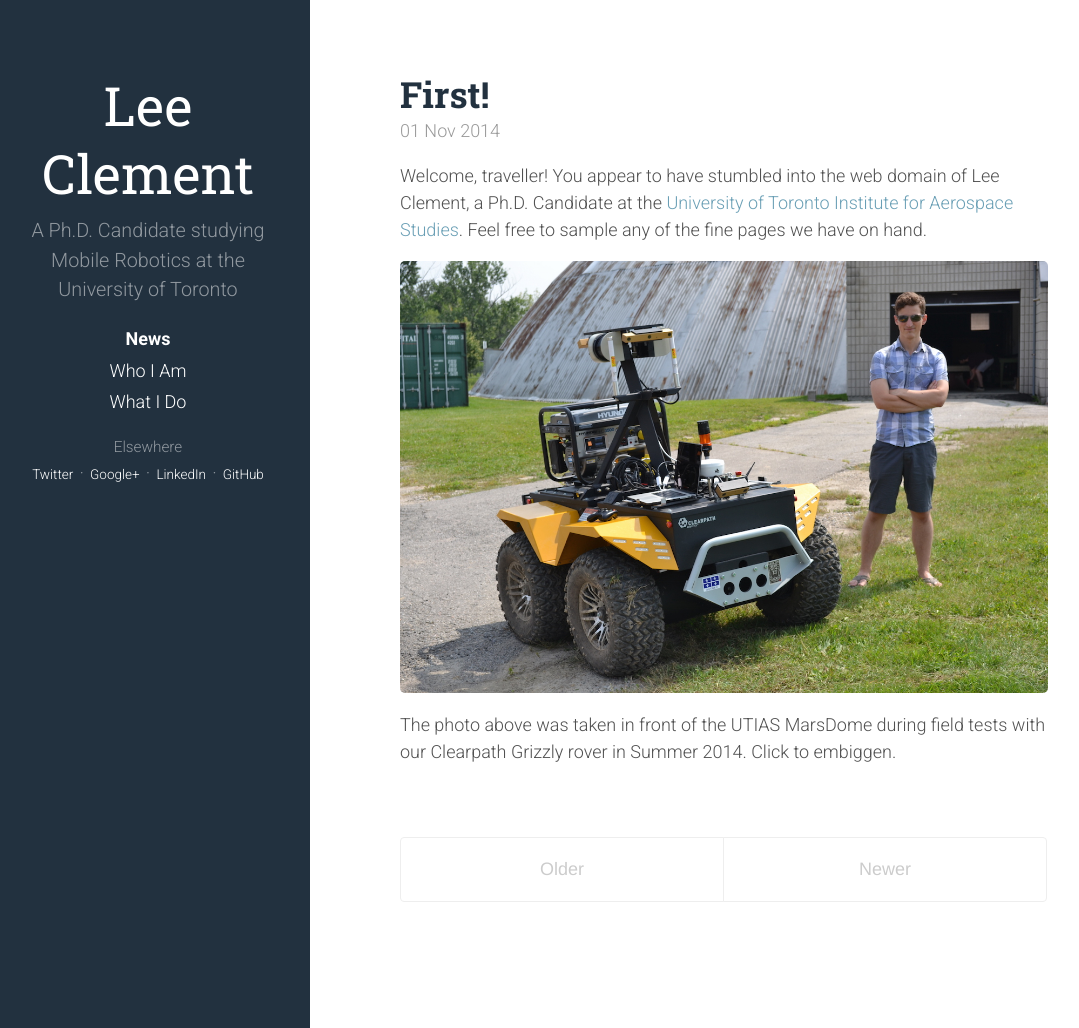
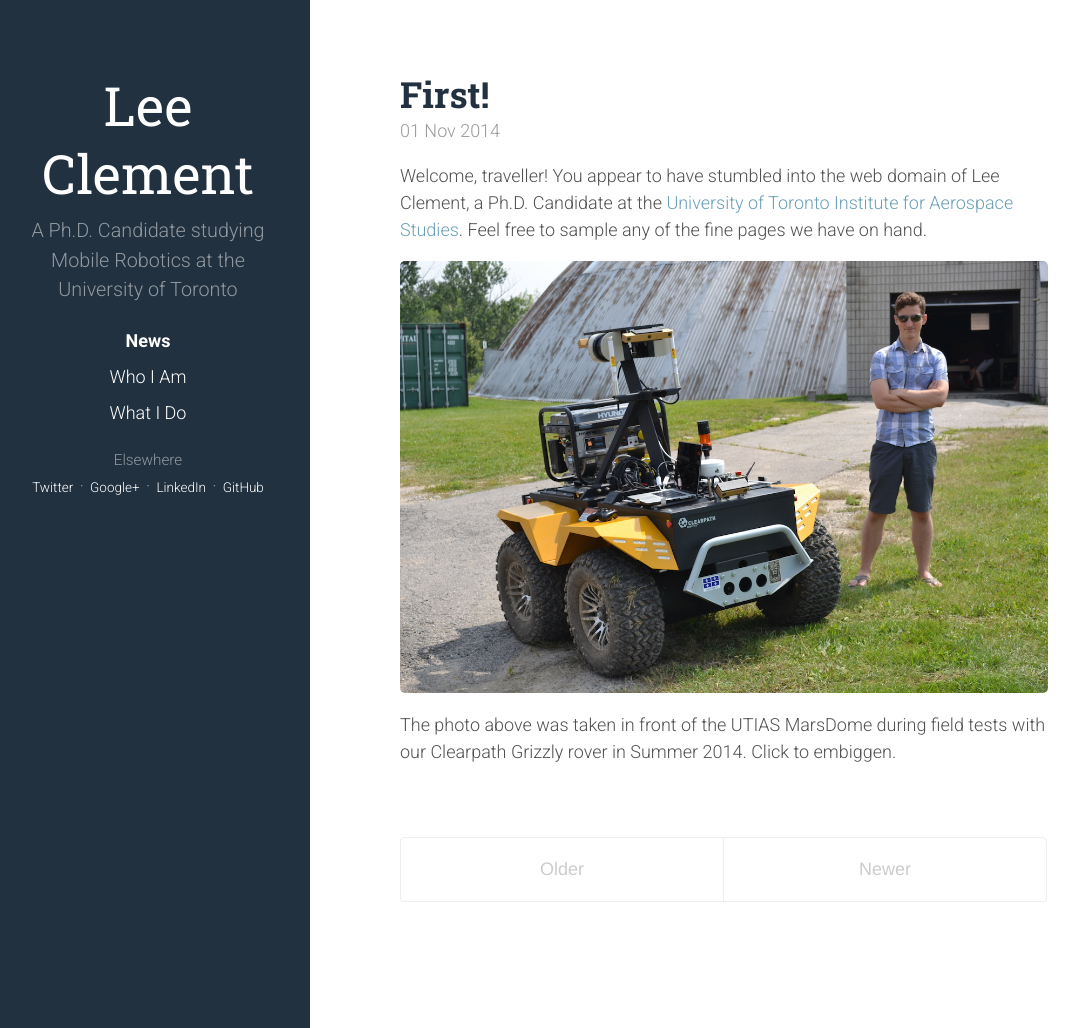
Before and after one commit to leeclemnet/leeclemnet.github.io, a Jekyll site: the page built from index.html, in a window 1280 px wide and 1028 px high. Shown: the whole window, without its empty margins (14-1093 px from the left). Built offline with Jekyll 4.4.1, drawn with Linux system fonts in a browser that asks for light colours; nearby versions of some CDN libraries; Markdown is read by kramdown in place of the engine named in the settings; the list of posts is cut into pages by our own code.

```diff
--- a/public/css/hyde.css
+++ b/public/css/hyde.css
@@ -112,7 +112,7 @@ h1, h2, h3, h4, h5, h6 {
 }
 .sidebar-nav-item {
   display: block;
-  line-height: 1.75rem;
+  line-height: 2.0rem;
 }
 a.sidebar-nav-item:hover,
 a.sidebar-nav-item:focus {
--- /dev/null
+++ b/robots.txt
@@ -0,0 +1,2 @@
+User-agent: *
+Disallow:
```
Also changed, not shown: _layouts/default.html (indentation only).
